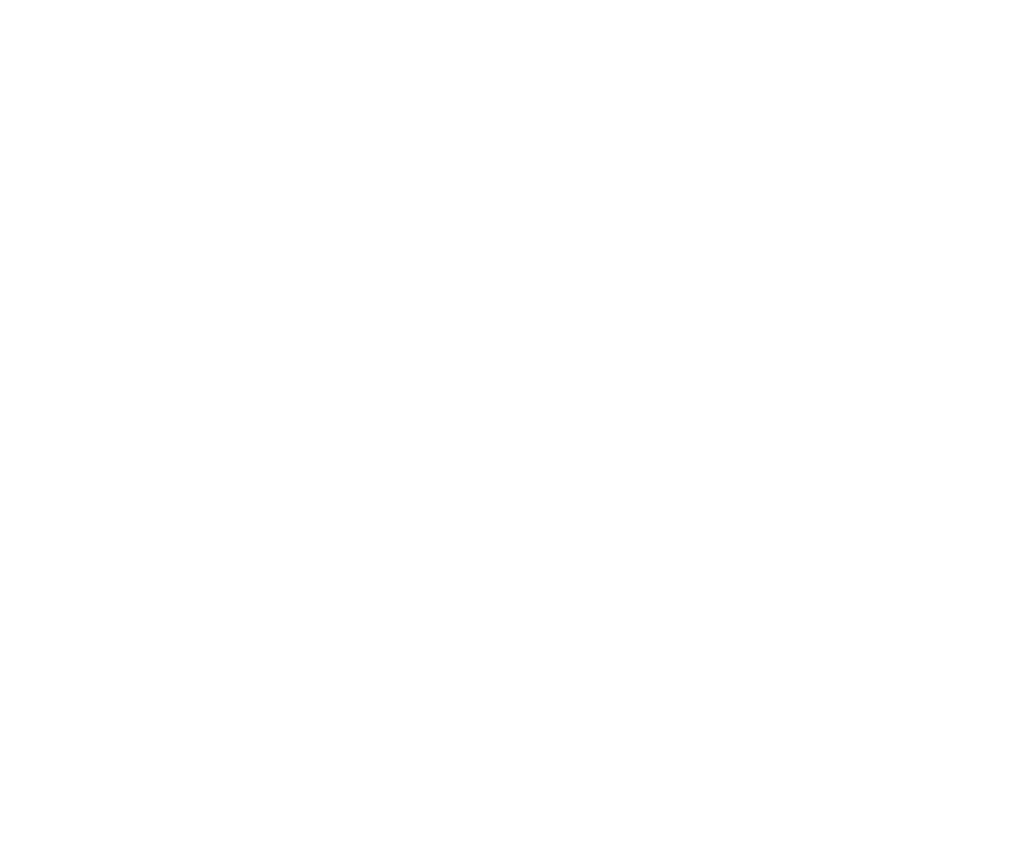
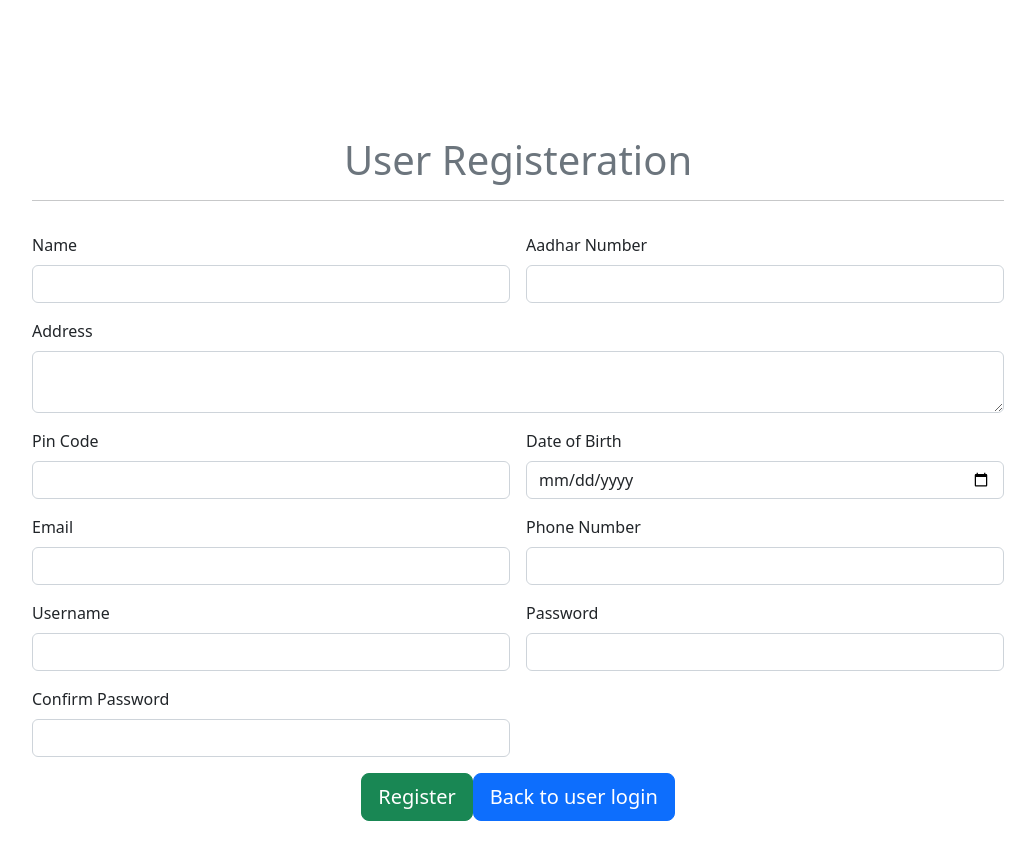
Before and after one commit to Ir30/Library_Angular_app, an Angular app: page /user_signup in a window 1280 px wide. Before the commit this address led to /. Shown: the top 860 px of the page, without its empty margins (122-1157 px from the left). Before the commit the page ends 800 px from the top, so only its background shows below. Built offline with nearby package versions, Linux system fonts and the light colour scheme.

Commit message:
usersignup

```diff
--- /dev/null
+++ b/src/app/user-signup/user-signup.component.html
@@ -0,0 +1,59 @@
+<div class="container">
+    <div class="row g-5 m-5">
+        <div class="col-12 col-sm-12 div-md-12 col-lg-12 div-xl-12 div-xxl-12">
+            <div class="row g-3 mt-4">
+                <div class="col col-12 col-sm-12 col-md-12 col-lg-12 col-lg-12 col-xl-12 col-xxl-12 text-center">
+                    <h1 class="text-secondary">User Registeration</h1>
+                    <hr>
+                </div>
+                <div class="col col-12 col-sm-6 col-md-6 col-lg-6 col-lg-6 col-xl-6 col-xxl-6">
+                    <label for="" class="form-label">Name</label>
+                    <input type="text" class="form-control">
+                </div>
+                <div class="col col-12 col-sm-6 col-md-6 col-lg-6 col-lg-6 col-xl-6 col-xxl-6">
+                    <label for="" class="form-label">Aadhar Number</label>
+                    <input type="text" class="form-control">
+                </div>
+                <div class="col col-12 col-sm-12 col-md-12 col-lg-12 col-lg-12 col-xl-12 col-xxl-12">
+                    <label for="" class="form-label">Address</label>
+                    <textarea name="" id="" rows="2" class="form-control"></textarea>
+                </div>
+                <div class="col col-12 col-sm-6 col-md-6 col-lg-6 col-lg-6 col-xl-6 col-xxl-6">
+                    <label for="" class="form-label ">Pin Code</label>
+                    <input type="text" class="form-control">
+                </div>
+                <div class="col col-12 col-sm-6 col-md-6 col-lg-6 col-lg-6 col-xl-6 col-xxl-6">
+                    <label for="" class="form-label ">Date of Birth</label>
+                    <input type="date" class="form-control">
+                </div>
+                <div class="col col-12 col-sm-6 col-md-6 col-lg-6 col-lg-6 col-xl-6 col-xxl-6">
+                    <label for="" class="form-label ">Email</label>
+                    <input type="text" class="form-control">
+                </div>
+                <div class="col col-12 col-sm-6 col-md-6 col-lg-6 col-lg-6 col-xl-6 col-xxl-6">
+                    <label for="" class="form-label ">Phone Number</label>
+                    <input type="text" class="form-control">
+                </div>
+                <div class="col col-12 col-sm-6 col-md-6 col-lg-6 col-lg-6 col-xl-6 col-xxl-6">
+                    <label for="" class="form-label ">Username</label>
+                    <input type="text" class="form-control">
+                </div>
+                <div class="col col-12 col-sm-6 col-md-6 col-lg-6 col-lg-6 col-xl-6 col-xxl-6">
+                    <label for="" class="form-label ">Password</label>
+                    <input type="password" class="form-control">
+                </div>
+                <div class="col col-12 col-sm-6 col-md-6 col-lg-6 col-lg-6 col-xl-6 col-xxl-6">
+                    <label for="" class="form-label ">Confirm Password</label>
+                    <input type="password" class="form-control">
+                </div>
+                <div class="col col-12 col-sm-12 col-md-12 col-lg-12 col-lg-12 col-xl-12 col-xxl-12 text-center">
+                    <div class="d-grid gap-2 d-md-block">
+                        <button class="btn btn-success btn-lg" type="button">Register</button>
+                        <a href="userlogin.html"><button class="btn btn-primary btn-lg" type="button">Back to user login</button></a>
+                      </div>
+                </div>
+
+            </div>
+        </div>
+    </div>
+</div>
```
Also changed, not shown: src/app/app.module.ts (+7 -1 lines), src/app/user-signup/user-signup.component.ts (added, +10 -0 lines), src/app/user-signup/user-signup.component.css (added).
